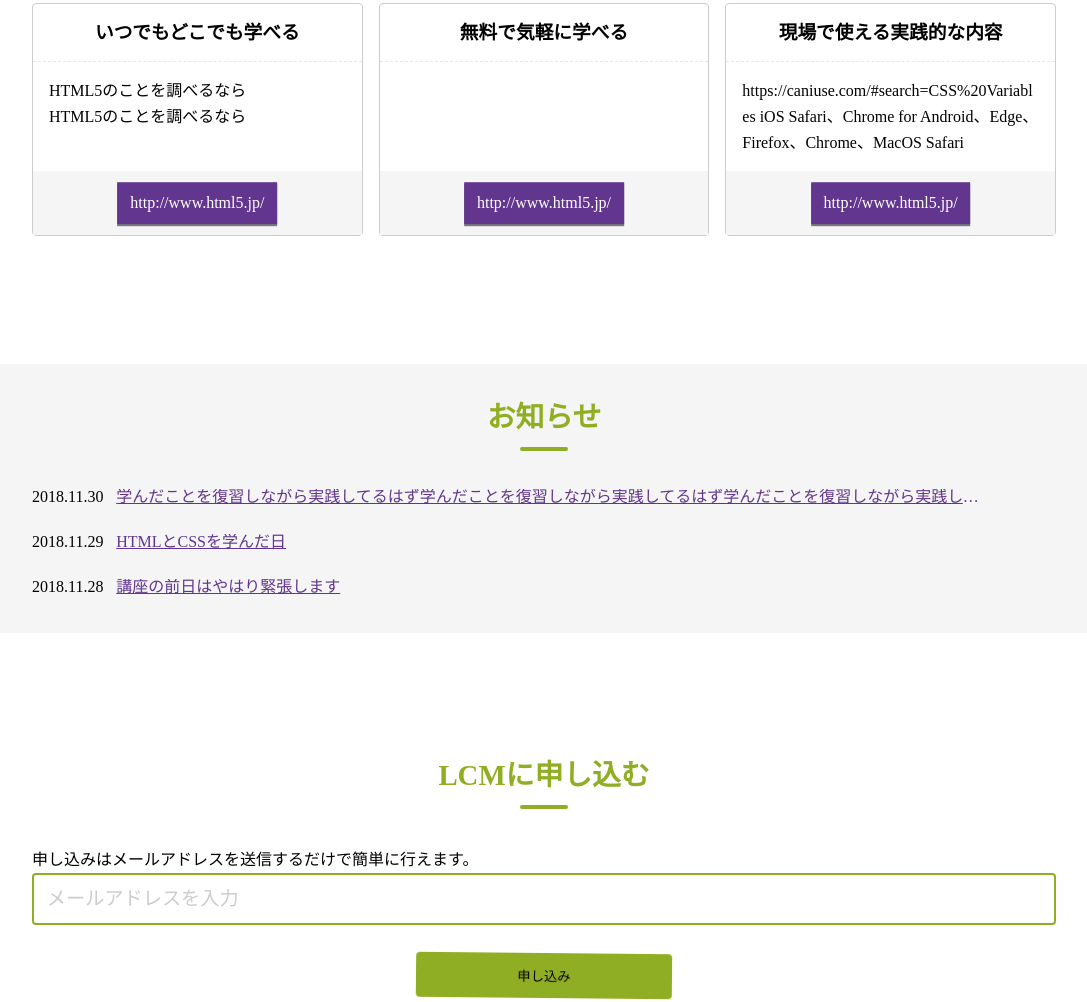
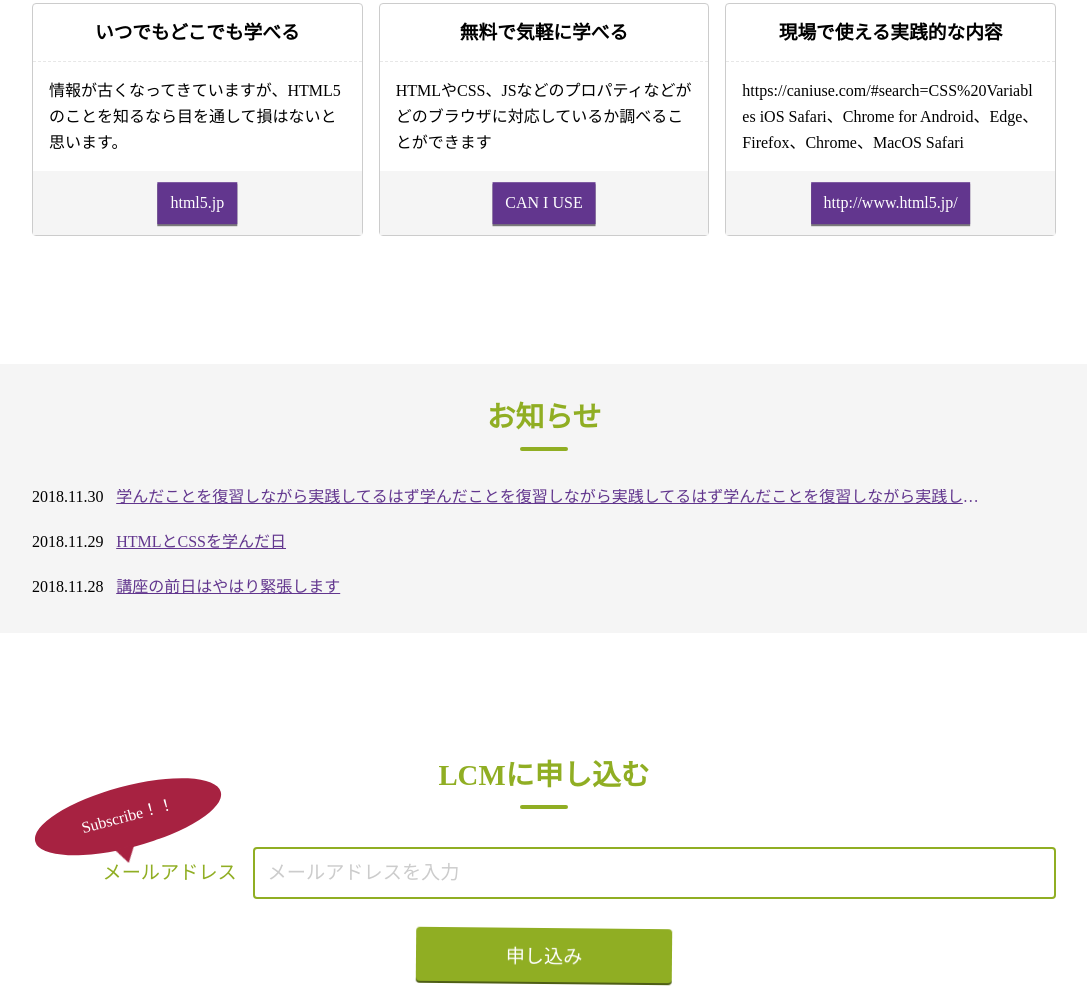
Before and after one commit to firecolor/htmlcss, a plain HTML site: page index.html in a window 1280 px wide. Shown: the part 795-1797 px from the top of the page, without its empty margins (96-1183 px from the left). Drawn offline with Linux system fonts and the light colour scheme.

Commit message:
PC完成

```diff
--- a/assets/css/style.css
+++ b/assets/css/style.css
@@ -70,6 +70,7 @@ input:focus,textarea:focus,button:focus {
 :root {
 	--color-primaly: #90ae23;
 	--color-secondly: #62368E;
+	--color-accent:  #A72241;
 }
 
 body {
@@ -233,10 +234,7 @@ main {
 	text-decoration: none;
 	transform: translate(-50%, -50%);
 }
-.card_link a:hover {
-	/* transform: rotate(3deg) translate(-50%, -50%) scale(1.1);
-	box-shadow: none; */
-}
+
 
 
 
@@ -279,17 +277,52 @@ main {
  * LCWに申し込む
  * --------------------------- */
 .subscribe_form {
+	position: relative;
 	text-align: center;
 }
+.subscribe_form:before {
+	content: attr(data-cacth);
+	position: absolute;
+	display: inline-block;
+	top: 0;
+	left: 0;
+	width: 12rem;
+	padding: 1.4rem 0;
+	background: #A72241;
+	/* border: 2px solid #fff; */
+	border-radius: 50%;
+	/* box-shadow: 0 0 0 3px #A72241, 1px 1px 3px 1px #000; */
+	color: #fff;
+	font-size: 1rem;
+	transform: translate(0, -100%) rotate(-15deg);
+}
+.subscribe_form::after {
+	content: "";
+	position: absolute;
+	display: inline-block;
+	top: 0;
+	left: 6rem;
+	width: 0;
+	height: 0;
+	border: 10px solid transparent;
+	border-top: 16px solid #A72241;
+	transform: translate(-50%, 0) rotate(-15deg);
+}
+
+
 
 .subscribe_form label {
+	display: inline-block;
+	width: 20%;
 	margin-right: 1rem;
 	color: #90ae23;
 	font-size: 1.2rem;
+	text-align: right;
 }
 
 .subscribe_form input[type=text] {
-	width: 100%;
+	display: inline-block;
+	width: calc(80% - 1rem);
 	padding: .8rem;
 	border: 2px solid #90ae23;
 	border-radius: 4px;
@@ -306,16 +339,22 @@ main {
 	background: #90ae23;
 	border: none;
 	border-radius: 4px;
+	box-shadow: 0 2px 0 0 #4e5e15;
+	color: #fff;
+	font-size: 1.2rem;
+	cursor: pointer;
 	animation-name: buttonMove;
 	animation-duration: 3.5s;
 	animation-timing-function: liner;
 	animation-iteration-count: infinite;
-	/* animation-fill-mode: both; */
 }
-    /* animation-name: cardUp;
-    animation-duration: .5s;
-	animation-timing-function: liner;
-	animation-fill-mode: both; */
+.subscribe_form button:hover {
+	box-shadow: none;
+	animation-name: buttonMove2;
+	box-shadow: inset 0 1px 1px 0 #4e5e15;
+	/* animation-play-state: paused; */
+}
+
 
 @keyframes buttonMove {
 	0% {
@@ -343,6 +382,14 @@ main {
 		transform: rotate(0);
 	}
 }
+@keyframes buttonMove2 {
+	0% {
+		transform: translateY(2px);
+	}
+	100% {
+		transform: translateY(2px);
+	}
+}
 
 
 
--- a/index.html
+++ b/index.html
@@ -41,18 +41,19 @@
 					<div class="card">
 						<h3 class="card_title">いつでもどこでも学べる</h3>
 						<div class="card_text">
-							<p>HTML5のことを調べるなら</p>
-							<p>HTML5のことを調べるなら</p>
+							<p>情報が古くなってきていますが、HTML5のことを知るなら目を通して損はないと思います。</p>
 						</div>
 						<div class="card_link">
-							<a href="http://www.html5.jp/">http://www.html5.jp/</a>
+							<a href="http://www.html5.jp/">html5.jp</a>
 						</div>
 					</div>
 					<div class="card">
 						<h3 class="card_title">無料で気軽に学べる</h3>
-						<div class="card_text"></div>
+						<div class="card_text">
+							<p>HTMLやCSS、JSなどのプロパティなどがどのブラウザに対応しているか調べることができます</p>
+						</div>
 						<div class="card_link">
-							<a href="http://www.html5.jp/">http://www.html5.jp/</a>
+							<a href="https://caniuse.com/">CAN I USE</a>
 						</div>
 					</div>
 					<div class="card">
@@ -85,10 +86,9 @@
 		<section>
 			<div class="content content_subscribe">
 				<h2 class="content_heading">LCMに申し込む</h2>
-				<p>申し込みはメールアドレスを送信するだけで簡単に行えます。</p>
-				<div class="subscribe_form">
+				<div class="subscribe_form" data-cacth="Subscribe！！">
 					<form action="">
-						<input type="text" id="email" placeholder="メールアドレスを入力"><br>
+						<label for="">メールアドレス</label><input type="text" id="email" placeholder="メールアドレスを入力"><br>
 						<button type="button">申し込み</button>
 					</form>
 				</div>
```
Lines whose indentation alone changed are shown as unchanged.
